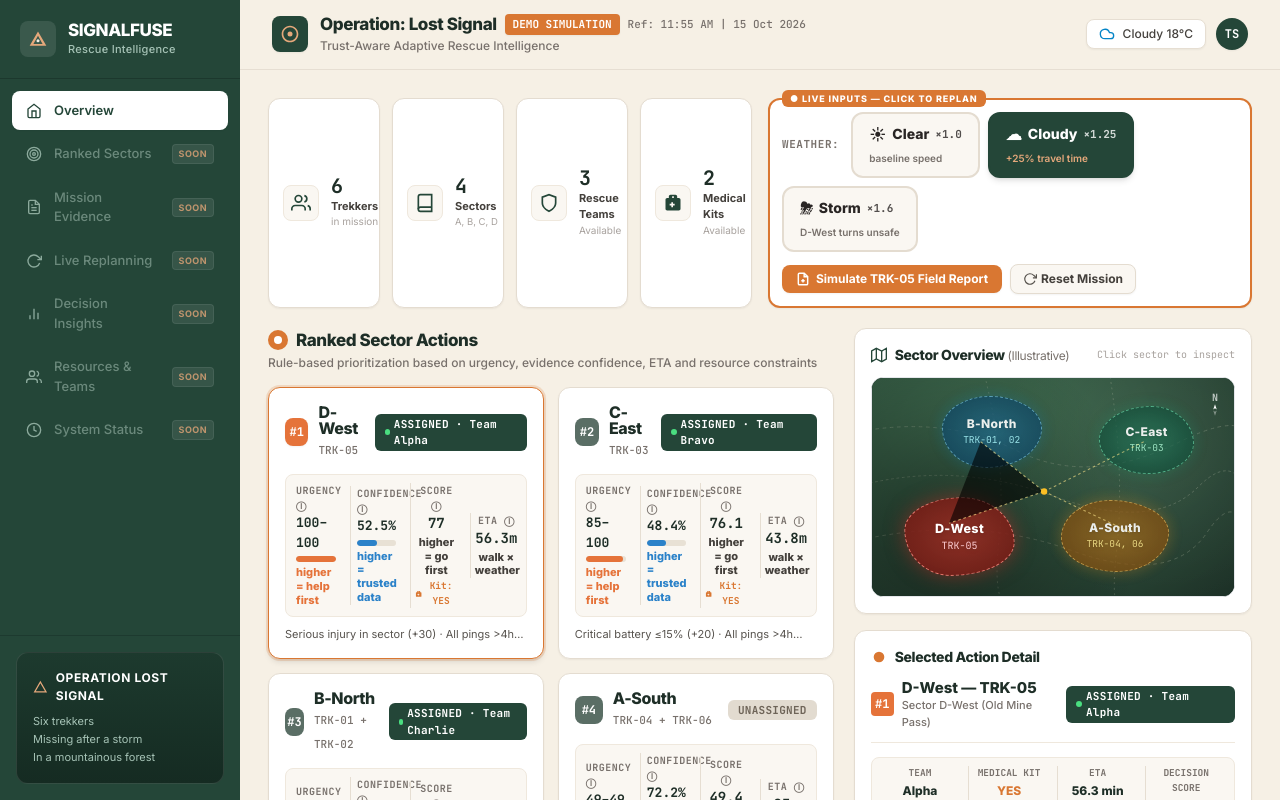
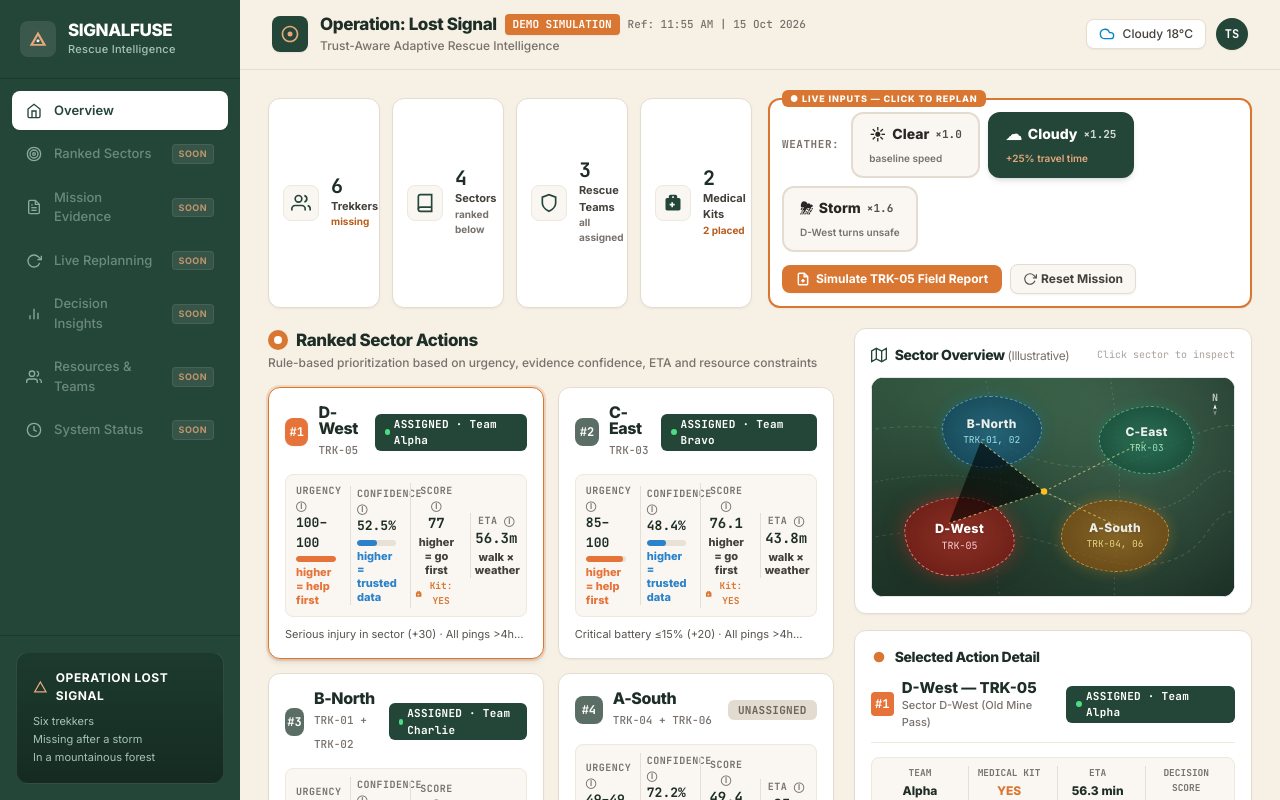
Before and after one commit to dgboy-ai/BuildingBox, a React (Vite) app in the folder frontend/: page / in a window 1280 px wide. Shown: the top 800 px of the page. Built offline with nearby package versions, Linux system fonts and the light colour scheme; no server answers.

Commit message:
fix: live overview counters with explanations

```diff
--- a/frontend/src/App.jsx
+++ b/frontend/src/App.jsx
@@ -279,7 +279,7 @@ export default function App() {
             {/* 4 Overview Metric Cards */}
             <div className="xl:col-span-6 grid grid-cols-2 sm:grid-cols-4 gap-3">
               {/* Trekkers */}
-              <div className="bg-white rounded-xl p-3.5 border border-[#E4DCD0] shadow-sm flex items-center gap-3">
+              <div className="bg-white rounded-xl p-3.5 border border-[#E4DCD0] shadow-sm flex items-center gap-3" title="Missing trekkers in this mission, from live backend records.">
                 <div className="w-9 h-9 rounded-lg bg-[#FAF7F2] text-[#244638] flex items-center justify-center shrink-0 border border-[#EFE8DD]">
                   <svg className="w-5 h-5" viewBox="0 0 24 24" fill="none" stroke="currentColor" strokeWidth="2">
                     <path d="M17 21v-2a4 4 0 0 0-4-4H5a4 4 0 0 0-4 4v2" />
@@ -289,14 +289,14 @@ export default function App() {
                   </svg>
                 </div>
                 <div>
-                  <div className="text-xl font-extrabold text-[#1E2E27] font-mono leading-none">6</div>
+                  <div className="text-xl font-extrabold text-[#1E2E27] font-mono leading-none">{mission?.records?.length || 6}</div>
                   <div className="text-[11px] font-bold text-stone-700 mt-0.5">Trekkers</div>
-                  <div className="text-[10px] text-stone-400">in mission</div>
+                  <div className="text-[10px] font-bold text-[#B85D1B]">missing</div>
                 </div>
               </div>
 
               {/* Sectors */}
-              <div className="bg-white rounded-xl p-3.5 border border-[#E4DCD0] shadow-sm flex items-center gap-3">
+              <div className="bg-white rounded-xl p-3.5 border border-[#E4DCD0] shadow-sm flex items-center gap-3" title="Search sectors ranked below. One card each — including unassigned ones with reasons.">
                 <div className="w-9 h-9 rounded-lg bg-[#FAF7F2] text-[#244638] flex items-center justify-center shrink-0 border border-[#EFE8DD]">
                   <svg className="w-5 h-5" viewBox="0 0 24 24" fill="none" stroke="currentColor" strokeWidth="2">
                     <path d="M4 19.5A2.5 2.5 0 0 1 6.5 17H20" />
@@ -304,37 +304,37 @@ export default function App() {
                   </svg>
                 </div>
                 <div>
-                  <div className="text-xl font-extrabold text-[#1E2E27] font-mono leading-none">4</div>
+                  <div className="text-xl font-extrabold text-[#1E2E27] font-mono leading-none">{new Set((mission?.records || []).map((r) => r.sector)).size || 4}</div>
                   <div className="text-[11px] font-bold text-stone-700 mt-0.5">Sectors</div>
-                  <div className="text-[9.5px] text-stone-400 truncate max-w-[70px]">A, B, C, D</div>
+                  <div className="text-[10px] font-bold text-stone-500">ranked below</div>
                 </div>
               </div>
 
               {/* Rescue Teams */}
-              <div className="bg-white rounded-xl p-3.5 border border-[#E4DCD0] shadow-sm flex items-center gap-3">
+              <div className="bg-white rounded-xl p-3.5 border border-[#E4DCD0] shadow-sm flex items-center gap-3" title="Rescue teams available. Unassigned sectors show why no team went there.">
                 <div className="w-9 h-9 rounded-lg bg-[#FAF7F2] text-[#244638] flex items-center justify-center shrink-0 border border-[#EFE8DD]">
                   <svg className="w-5 h-5" viewBox="0 0 24 24" fill="none" stroke="currentColor" strokeWidth="2">
                     <path d="M12 22s8-4 8-10V5l-8-3-8 3v7c0 6 8 10 8 10z" />
                   </svg>
                 </div>
                 <div>
-                  <div className="text-xl font-extrabold text-[#1E2E27] font-mono leading-none">3</div>
+                  <div className="text-xl font-extrabold text-[#1E2E27] font-mono leading-none">{plan?.resources?.available_teams || plan?.resources?.teams || 3}</div>
                   <div className="text-[11px] font-bold text-stone-700 mt-0.5">Rescue Teams</div>
-                  <div className="text-[10px] text-stone-400">Available</div>
+                  <div className="text-[10px] font-bold text-stone-500">{plan?.resources?.spare_teams ? `${plan.resources.spare_teams} idle` : 'all assigned'}</div>
                 </div>
               </div>
 
               {/* Medical Kits */}
-              <div className="bg-white rounded-xl p-3.5 border border-[#E4DCD0] shadow-sm flex items-center gap-3">
+              <div className="bg-white rounded-xl p-3.5 border border-[#E4DCD0] shadow-sm flex items-center gap-3" title="Medical kits: injured sectors first, rest precautionary. Never over-allocated.">
                 <div className="w-9 h-9 rounded-lg bg-[#FAF7F2] text-[#244638] flex items-center justify-center shrink-0 border border-[#EFE8DD]">
                   <svg className="w-5 h-5 text-[#244638]" viewBox="0 0 24 24" fill="currentColor">
                     <path d="M19 6h-2V4c0-1.1-.9-2-2-2H9c-1.1 0-2 .9-2 2v2H5c-1.1 0-2 .9-2 2v11c0 1.1.9 2 2 2h14c1.1 0 2-.9 2-2V8c0-1.1-.9-2-2-2zm-8-2h2v2h-2V4zm-1 9v-2h2v2h2v2h-2v2h-2v-2H8v-2h2z" />
                   </svg>
                 </div>
                 <div>
-                  <div className="text-xl font-extrabold text-[#1E2E27] font-mono leading-none">2</div>
+                  <div className="text-xl font-extrabold text-[#1E2E27] font-mono leading-none">{plan?.resources?.medical_kits || plan?.resources?.medkits || 2}</div>
                   <div className="text-[11px] font-bold text-stone-700 mt-0.5">Medical Kits</div>
-                  <div className="text-[10px] text-stone-400">Available</div>
+                  <div className="text-[10px] font-bold text-[#B85D1B]">{(plan?.ranked_actions || []).filter((a) => a.medkit || a.kit_assigned).length} placed</div>
                 </div>
               </div>
             </div>
```
